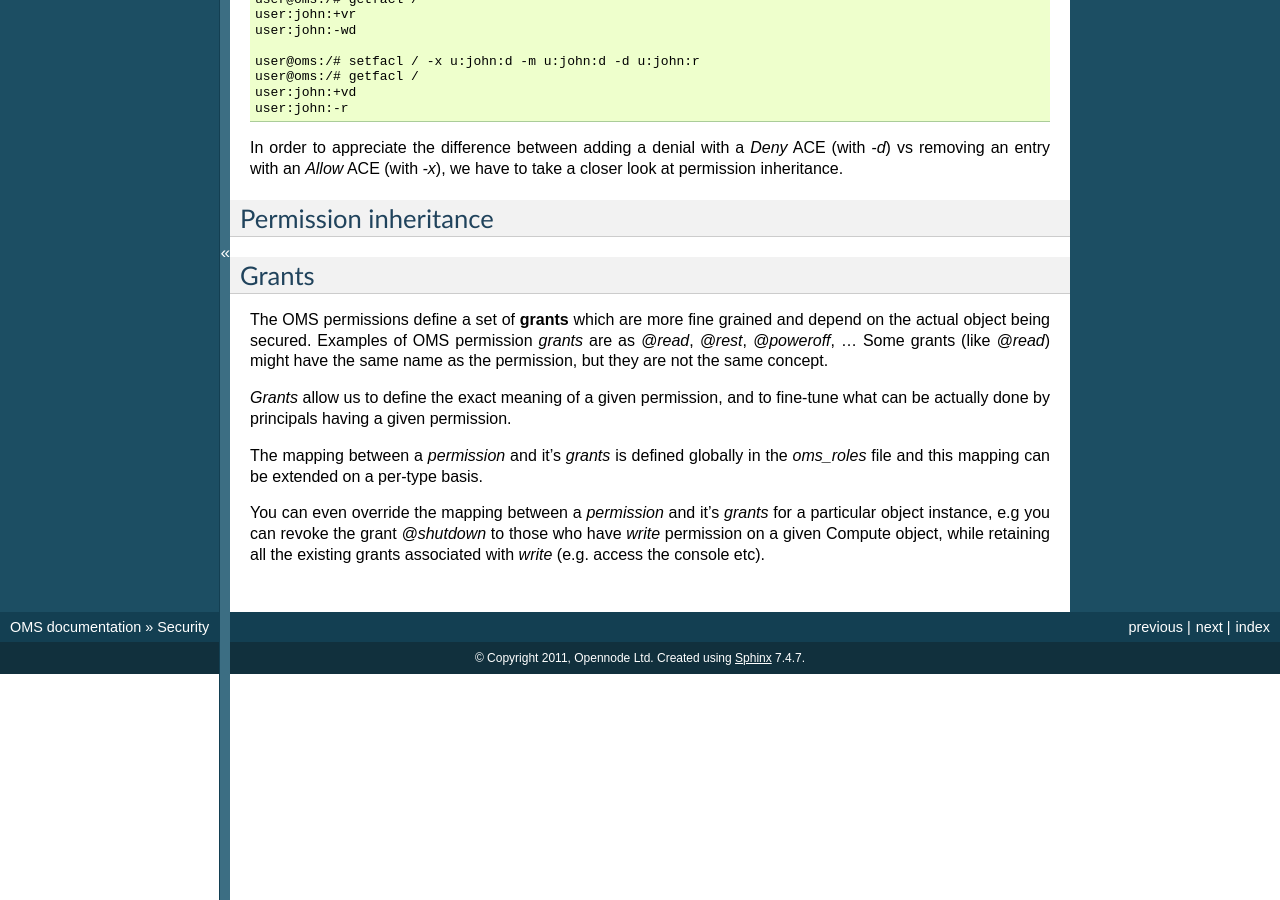
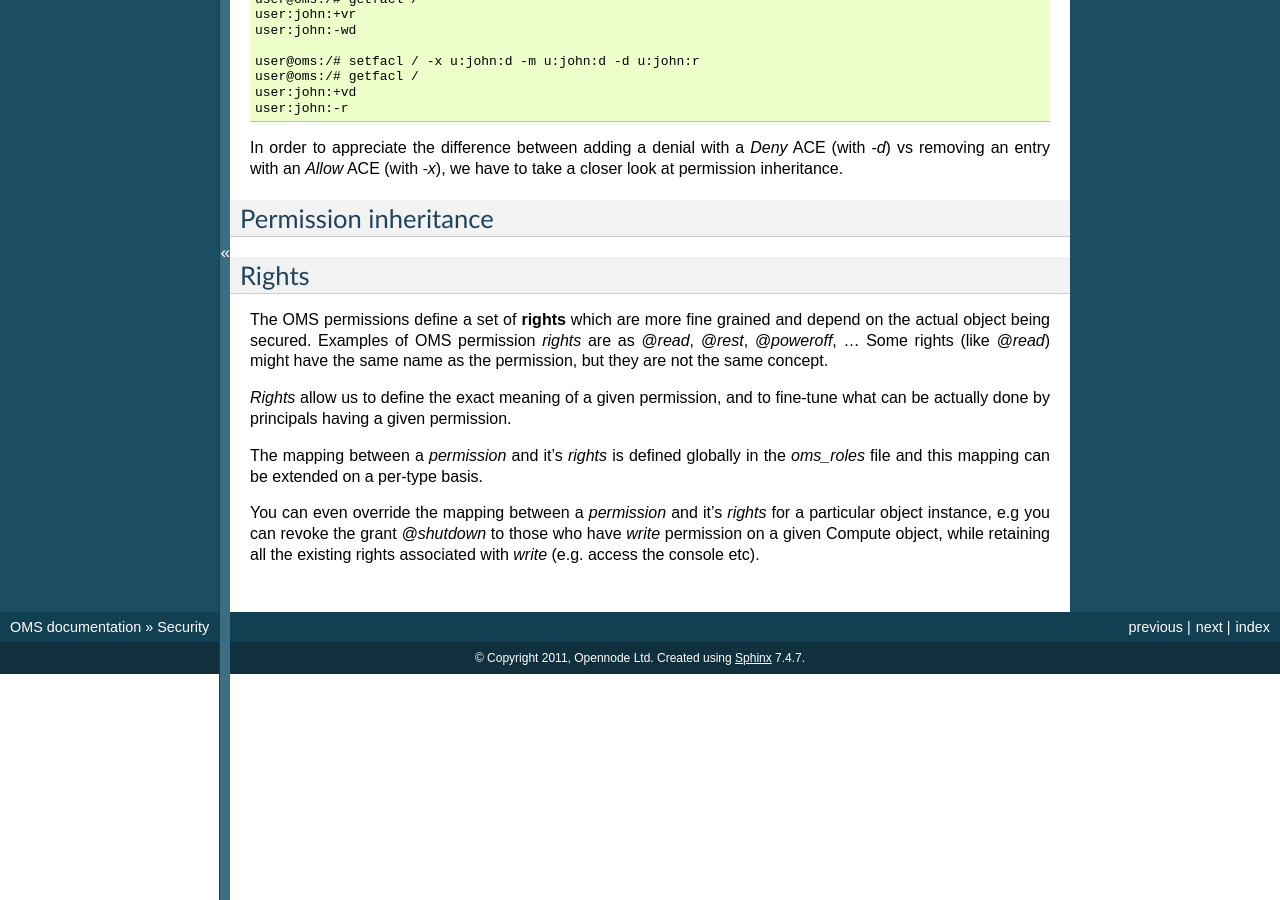
Before and after one commit to opennode/opennode-management, a Sphinx documentation site: the page built from docs/source/security.rst, in a window 1280 px wide and 900 px high, scrolled down 825 px. Built offline with Sphinx 7.4.7, drawn with Linux system fonts in a browser that asks for light colours; pages that are not in the unit, such as notebooks, are missing from menus; the version number could not be read and is left out.

Commit message:
Renamed 'grants' to 'rights'

```diff
--- a/docs/source/security.rst
+++ b/docs/source/security.rst
@@ -63,17 +63,17 @@ Permission inheritance
 ----------------------
 
 
-Grants
+Rights
 ------
 
-The OMS permissions define a set of **grants** which are more fine grained and depend on the actual object being secured.
-Examples of OMS permission `grants` are as `@read`, `@rest`, `@poweroff`, ...
-Some grants (like `@read`) might have the same name as the permission, but they are not the same concept.
+The OMS permissions define a set of **rights** which are more fine grained and depend on the actual object being secured.
+Examples of OMS permission `rights` are as `@read`, `@rest`, `@poweroff`, ...
+Some rights (like `@read`) might have the same name as the permission, but they are not the same concept.
 
-`Grants` allow us to define the exact meaning of a given permission, and to fine-tune what can be actually done by principals
+`Rights` allow us to define the exact meaning of a given permission, and to fine-tune what can be actually done by principals
 having a given permission.
 
-The mapping between a `permission` and it's `grants` is defined globally in the `oms_roles` file and this mapping can be extended on a per-type basis.
+The mapping between a `permission` and it's `rights` is defined globally in the `oms_roles` file and this mapping can be extended on a per-type basis.
 
-You can even override the mapping between a `permission` and it's `grants` for a particular object instance, e.g you can revoke the grant `@shutdown` to
-those who have `write` permission on a given Compute object, while retaining all the existing grants associated with `write` (e.g. access the console etc).
+You can even override the mapping between a `permission` and it's `rights` for a particular object instance, e.g you can revoke the grant `@shutdown` to
+those who have `write` permission on a given Compute object, while retaining all the existing rights associated with `write` (e.g. access the console etc).
```
